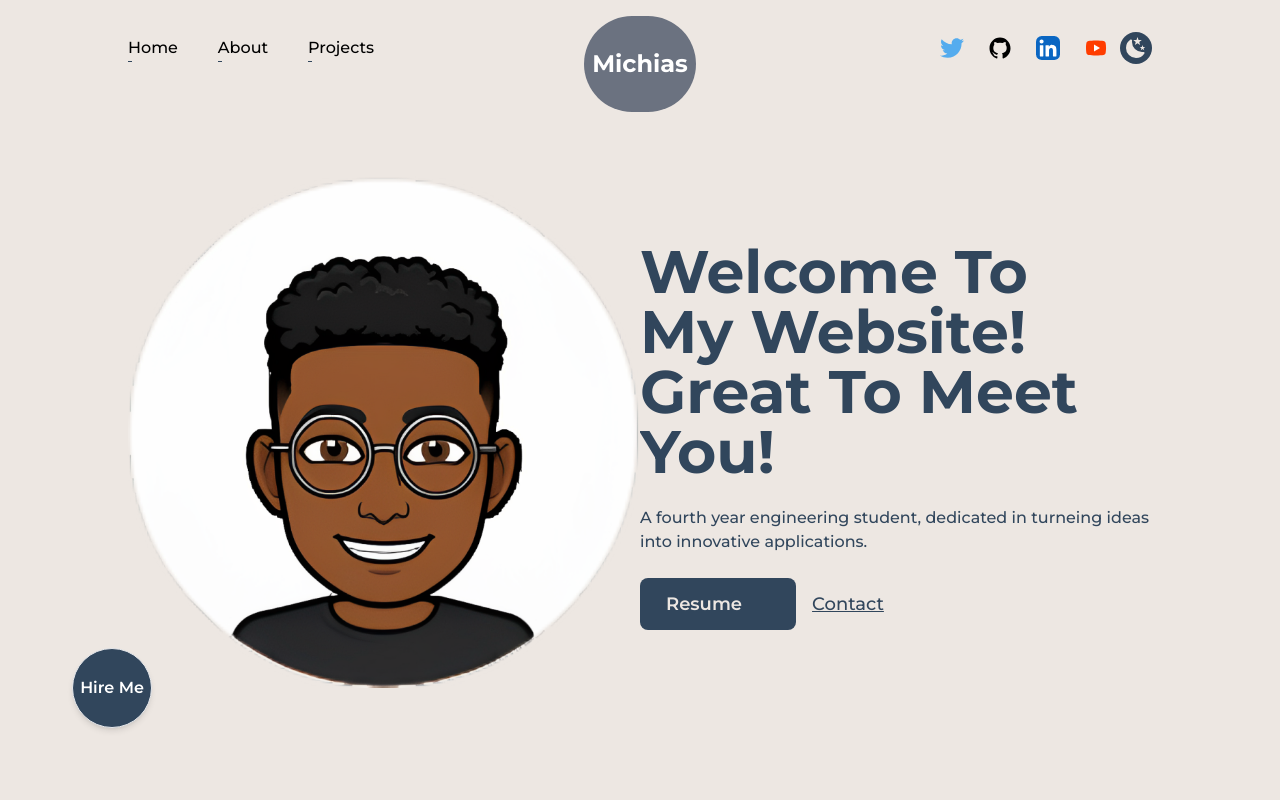
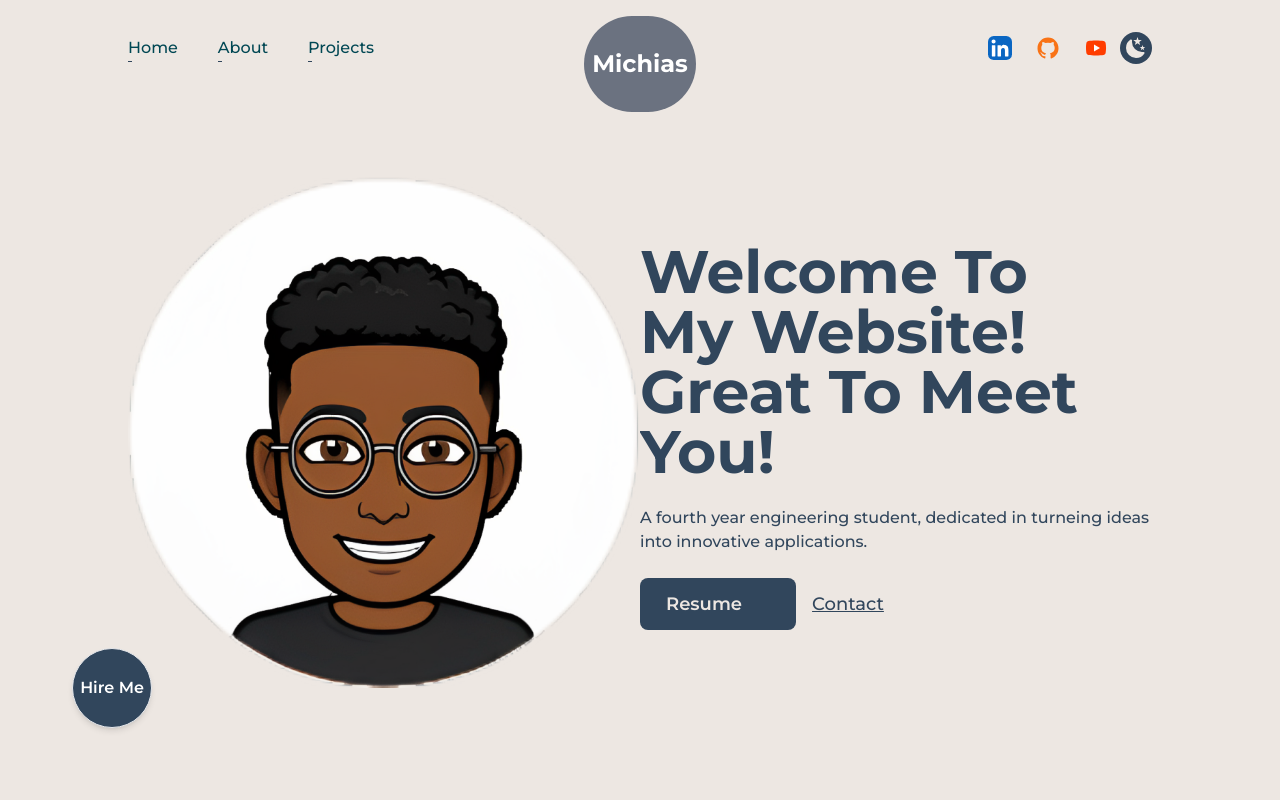
Before and after one commit to MichiasShiferaw/portfolio, a Next.js app: page / in a window 1280 px wide. Shown: the top 800 px of the page. Built offline with nearby package versions, Linux system fonts and the light colour scheme.

Commit message:
Update Navbar

```diff
--- a/src/components/Navbar.js
+++ b/src/components/Navbar.js
@@ -6,7 +6,7 @@ import { useRouter } from "next/navigation";
 import { AiFillGithub, AiFillLinkedin, AiFillTwitterCircle, AiFillYoutube } from 'react-icons/ai';
 import { motion } from 'framer-motion';
 import useThemeSwitcher from './hooks/useThemeSwitcher';
-import { GithubIcon, TwitterIcon, LinkedInIcon, SunIcon, MoonIcon, YoutubeIcon } from './Icons';
+import { GithubIcon, LinkedInIcon, SunIcon, MoonIcon, YoutubeIcon } from './Icons';
 
 
 const CustomLink =({href,title, className=""})=>{
@@ -90,50 +90,41 @@ const Navbar = () => {
           <CustomLink
             href="/"
             title="Home"
-            className="mr-5 rounded relative group lg:text-light lg:dark:text-dark"
+            className="mr-5 rounded relative group lg:text-light  text-secondaryGreen dark:text-light"
           />
           <CustomLink
             href="/about"
             title="About"
-            className="mx-5 rounded relative group lg:text-light lg:dark:text-dark"
+            className="mx-5 rounded relative group lg:text-light text-secondaryGreen dark:text-light"
           />
           <CustomLink
             href="/projects"
             title="Projects"
-            className="ml-5 rounded relative group lg:text-light lg:dark:text-dark"
+            className="ml-5 rounded relative group lg:text-light  text-secondaryGreen dark:text-light"
           />
         </nav>
 
         <nav className="flex items-center justify-center flex-wrap lg:mt-2 ">
           <motion.a
-            href="https://twitter.com"
+            href="https://www.linkedin.com/in/michiasshiferaw/"
             target={"_blank"}
             className="w-6 mr-3"
-            whileHover={{ y: -2 }}
-            whileTap={{ scale: 0.9 }}
-          >
-            <TwitterIcon className="w-full h-auto" />
-          </motion.a>
-          <motion.a
-            href="/"
-            target={"_blank"}
-            className="w-6 mx-3"
-            whileHover={{ y: -2 }}
-            whileTap={{ scale: 0.9 }}
-          >
-            <GithubIcon className="w-full h-auto" />
-          </motion.a>
-          <motion.a
-            href="/"
-            target={"_blank"}
-            className="w-6 mx-3"
             whileHover={{ y: -2 }}
             whileTap={{ scale: 0.9 }}
           >
             <LinkedInIcon className="w-full h-auto" />
           </motion.a>
           <motion.a
-            href="/"
+            href="https://github.com/MichiasShiferaw"
+            target={"_blank"}
+            className="w-6 mx-3"
+            whileHover={{ y: -2 }}
+            whileTap={{ scale: 0.9 }}
+          >
+            <GithubIcon className="w-full h-auto text-orange-500 dark:text-light" />
+          </motion.a>
+          <motion.a
+            href="https://www.youtube.com/@kuubamusic"
             target={"_blank"}
             className="w-6 ml-3"
             whileHover={{ y: -2 }}
```
